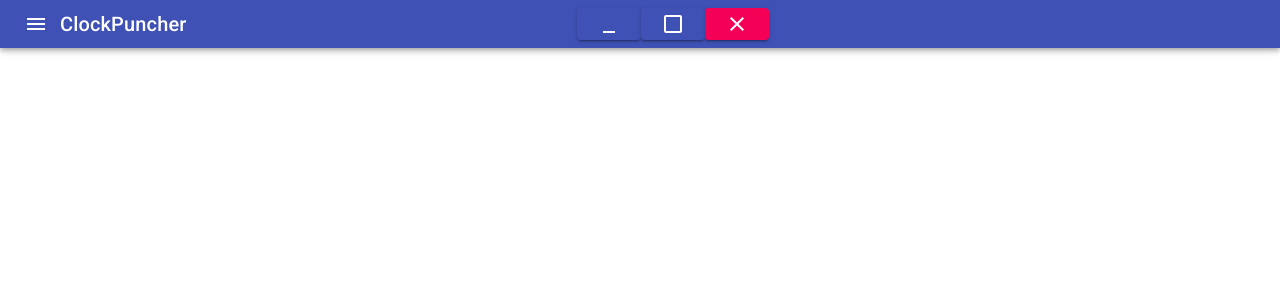
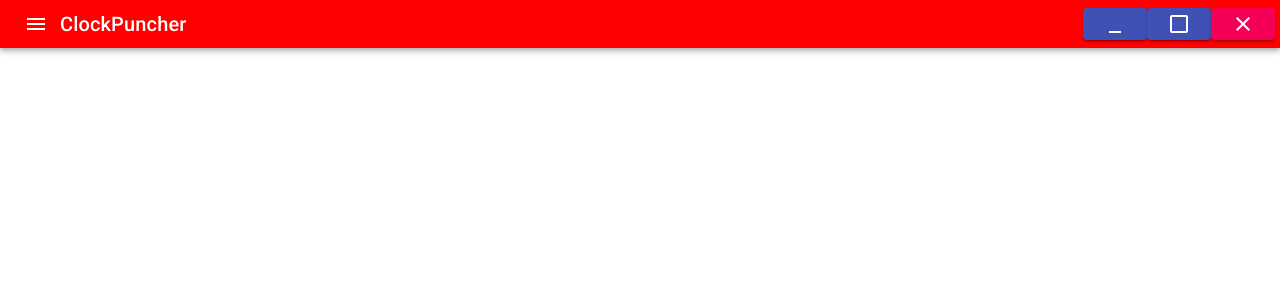
Before and after one commit to GFernandesS/clock-puncher-front, a React (Create React App) app: page / in a window 1280 px wide. Shown: the top 300 px of the page. Built offline with nearby package versions, Linux system fonts and the light colour scheme.

Commit message:
Ajustando botões de contexto

```diff
--- a/src/components/AppMenu.css
+++ b/src/components/AppMenu.css
@@ -3,5 +3,12 @@
 }
 
 .Drag.MenuButtom {
-  margin-left: 390px;
+  right: 5px;
+  float: right;
+  position: absolute;
 }
+
+.Toolbar {
+  background-color: red;
+  display: none;
+}
--- a/src/components/AppMenu.js
+++ b/src/components/AppMenu.js
@@ -22,7 +22,7 @@ const AppMenu = () => {
 
   return (
     <AppBar position="relative">
-      <Toolbar variant="dense">
+      <Toolbar variant="dense" className="Toolbar">
         <IconButton
           edge="start"
           color="inherit"
@@ -32,7 +32,7 @@ const AppMenu = () => {
           <MenuOutlined />
         </IconButton>
         <Typography variant="h6">ClockPuncher</Typography>
-        <Box className="Drag MenuButtom" flexGrow={1}>
+        <Box className="Drag MenuButtom">
           <Button color="primary" variant="contained" size="small">
             <MinimizeOutlined />
           </Button>
```
